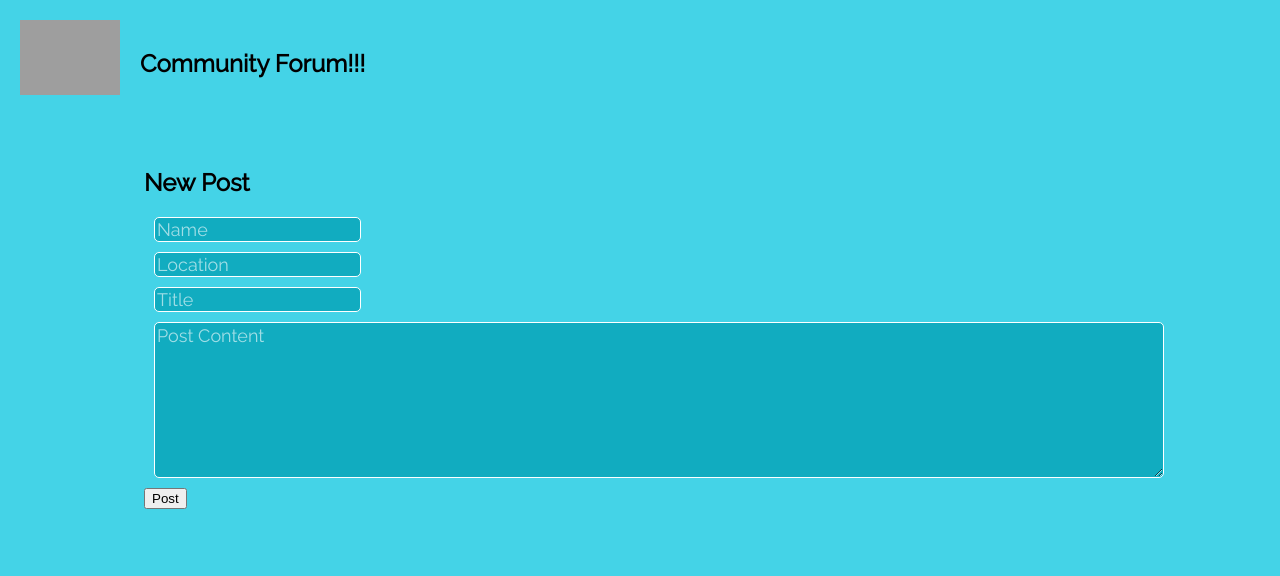
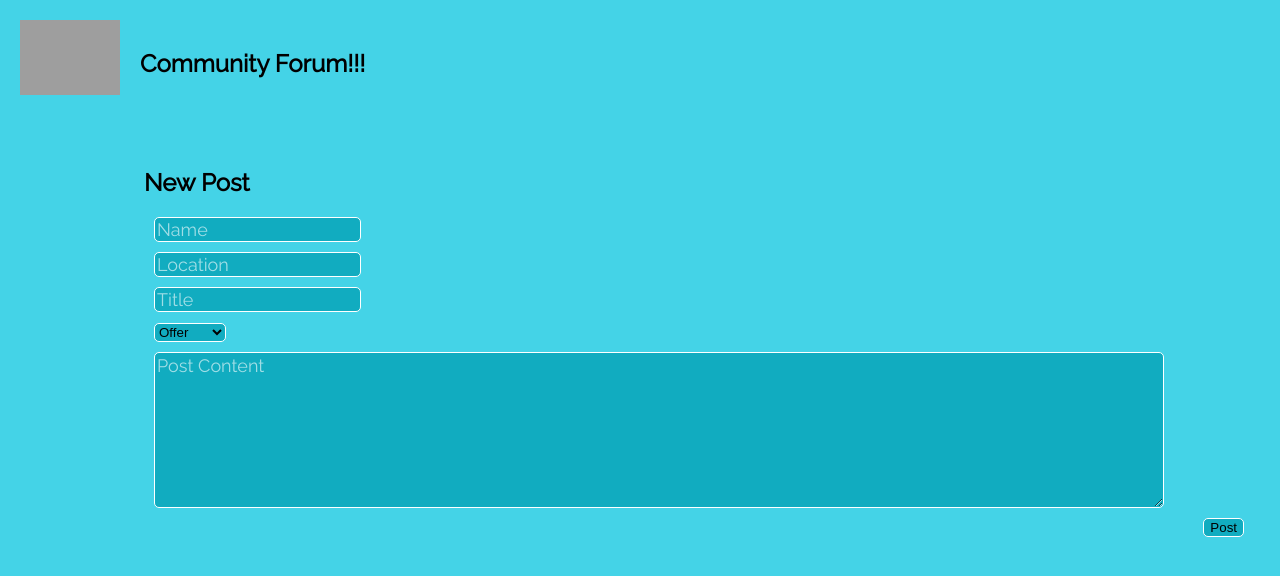
Before and after one commit to MellKay/community-hackathon, a React (Create React App) app: page /newPost in a window 1280 px wide. Shown: the top 576 px of the page. Built offline with nearby package versions, Linux system fonts and the light colour scheme; grey boxes are pictures that could not be loaded.

Commit message:
date posted, option dropdown, new post styled

```diff
--- a/src/components/NewPost/index.js
+++ b/src/components/NewPost/index.js
@@ -7,6 +7,7 @@ function NewPost() {
     location: "",
     title: "",
     content: "",
+    type: "",
   };
   const [formState, setFormState] = useState(initialState);
 
@@ -34,6 +35,12 @@ function NewPost() {
     console.log(formState);
   }
 
+  function handleOptionChange(e) {
+    e.persist();
+
+    setFormState({ ...formState, type: e.target.value });
+  }
+
   return (
     <>
       <div className="App">
@@ -57,6 +64,10 @@ function NewPost() {
             name="title"
             value={formState.title}
           />
+          <select onChange={handleOptionChange}>
+            <option value="Offer">Offer</option>
+            <option value="Request">Request</option>
+          </select>
           <textarea
             placeholder="Post Content"
             onChange={handleChange}
@@ -64,7 +75,9 @@ function NewPost() {
             value={formState.content}
           />
 
-          <button onClick={handleClick}>Post</button>
+          <button className="postButton" onClick={handleClick}>
+            Post
+          </button>
         </div>
       </div>
     </>
--- a/src/components/NewPost/newPost.css
+++ b/src/components/NewPost/newPost.css
@@ -18,3 +18,19 @@ textarea {
   width: 90%;
   height: 150px;
 }
+
+select,
+.postButton {
+  border: 1px solid white;
+  background-color: #11acc0;
+  border-radius: 5px;
+}
+select {
+  position: relative;
+  left: 10px;
+}
+
+.postButton {
+  float: right;
+  margin-right: 16px;
+}
--- a/src/components/Posts/index.js
+++ b/src/components/Posts/index.js
@@ -28,6 +28,16 @@ function Posts() {
               />
               <small>{item.location}</small>
               <h3>{item.title}</h3>
+              <small className="posted">
+                Posted at &nbsp;
+                {item.created_at
+                  .substring(11, 20)
+                  .split("-")
+                  .reverse()
+                  .join("-")}
+                &nbsp;
+                {item.created_at.substring(0, 10).split("-").join("-")}
+              </small>
             </div>
           </Link>
         );
--- a/src/components/Posts/posts.css
+++ b/src/components/Posts/posts.css
@@ -6,6 +6,7 @@
   width: 90%;
   height: auto;
   padding-top: 15px;
+  padding-bottom: 15px;
 }
 
 .post > p,
@@ -29,3 +30,8 @@ h3 {
   top: 5px;
   left: 12px;
 }
+
+.posted {
+  position: relative;
+  right: 10px;
+}
```
